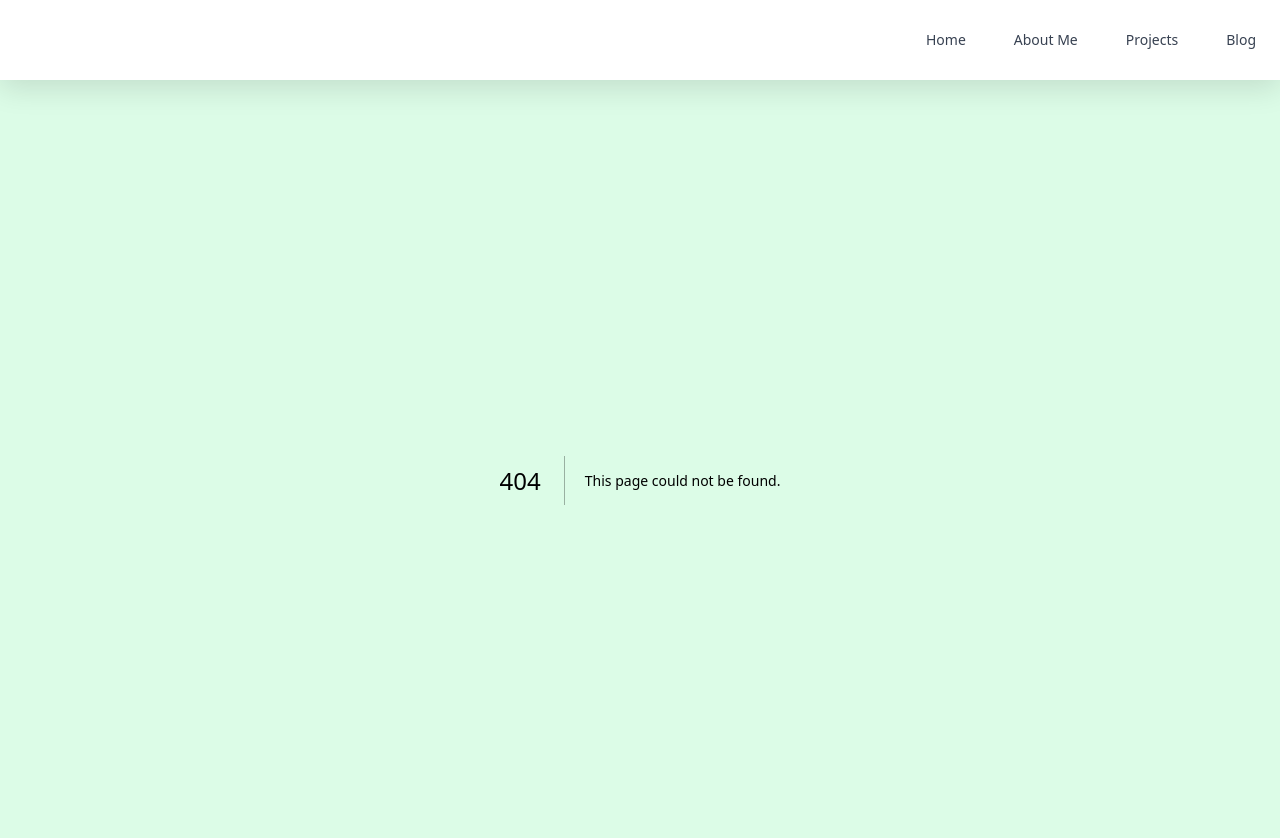
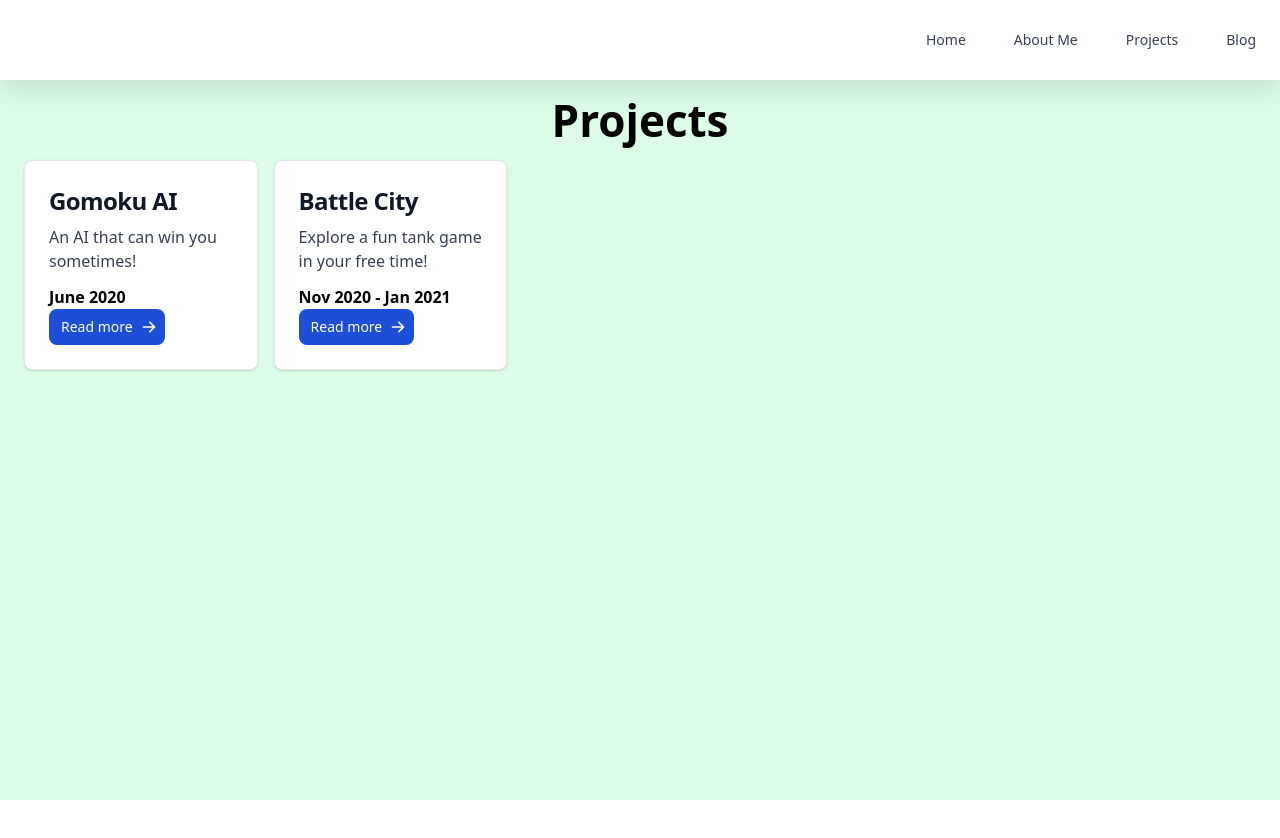
Before and after one commit to longtran1904/nextjs-blog, a Next.js app: page /projects in a window 1280 px wide. Before the commit this address had no page. Shown: the top 838 px of the page. After the commit the page ends 800 px from the top, so only its background shows below. Built offline with nearby package versions, Linux system fonts and the light colour scheme.

Commit message:
add project cards

```diff
--- /dev/null
+++ b/content/projects.json
@@ -0,0 +1,11 @@
+[
+    {
+        "title": "20x20 Tic-Tac-Toe AI",
+        "subheading": "An AI bot that can defeat you in 20x20 game sometimes"
+    },
+    {
+        "title": "Battle City Game",
+        "subheading": "An implementation of of Battle City Game (1986)"
+    }
+
+]
--- /dev/null
+++ b/content/projects/BattleCity.md
@@ -0,0 +1,19 @@
+---
+title: Battle City
+short-description: Explore a fun tank game in your free time!
+thumbnail: https://raw.githubusercontent.com/samuel-ping/chat_stat/main/screenshots/chat_stat-header-color-cropped.png
+blur-rgb: 224,20,60
+start-date: Nov 2020
+end-date: Jan 2021
+repo-url: https://github.com/longtran1904/TANK_GAME_JAVA_LXA
+technologies: Java, Java Swing
+---
+
+## Summary
+You can replay your childhood Battle City here. This was my practice to exercise the power of OOP in Java in Object-Oriented Programming course.
+
+I made this project with my friend to practice all the foundational concepts of OOP, including:
+- SOLID principles
+- Abstraction, Inheritance, Encapsulation, Polymorphism
+- Singleton Pattern
+- Reverse Dependency for expandable code structures
--- /dev/null
+++ b/content/projects/GomokuAI.md
@@ -0,0 +1,17 @@
+---
+title: Gomoku AI
+short-description: An AI that can win you sometimes!
+thumbnail: https://raw.githubusercontent.com/samuel-ping/chat_stat/main/screenshots/chat_stat-header-color-cropped.png
+blur-rgb: 224,20,60
+start-date: June 2020
+end-date: June 2020
+repo-url: https://github.com/longtran1904/GomokuBot
+technologies: C++
+---
+## Summary
+
+Gomoku AI is a 20x20 version of Tic-tac-toe. A player wins when they score 5 moves in a row. It was interesting to implement Min-Max Tree. I made an effort to improve my skills in writing architectural programs in C++ and enhance AI, which included:
+
+- Implemeted Alpha-beta Pruning to reduce run-time of each move by 60%.
+- Created heuristics function that deliver move's accuracy up to 70% within 2 seconds.
+- Organizing my code using OOP and splitting files into singular modules for accessible and expandable structures, following SOLID rules.
--- a/lib/posts.js
+++ b/lib/posts.js
@@ -4,10 +4,11 @@ import matter from 'gray-matter';
 import { remark } from 'remark';
 import html from 'remark-html';
 
-const postsDirectory = path.join(process.cwd(), 'posts');
 
-export function getSortedPostsData() {
-  // Get file names under /posts
+
+export function getSortedPostsData(subpath) {
+  const postsDirectory = path.join(process.cwd(), subpath);
+  // Get file names under /subpath
   const fileNames = fs.readdirSync(postsDirectory);
   const allPostsData = fileNames.map((fileName) => {
     // Remove ".md" from file name to get id
@@ -22,7 +23,8 @@ export function getSortedPostsData() {
     // Combine the data with the id
     return {
       id,
-      ...matterResult.data,
+      description: matterResult.content,
+      details: matterResult.data,
     };
   });
   // Sort posts by date
--- a/pages/index.js
+++ b/pages/index.js
@@ -51,12 +51,12 @@ export default function Home({ allPostsData, taglines }) {
           <section>
               <h2>Blog</h2>
               <ul>
-              {allPostsData.map(({ id, date, title }) => (
-                  <li key={id}>
-                  <Link href={`/posts/${id}`}>{title}</Link>
+              {allPostsData.map((post) => (
+                  <li key={post.id}>
+                  <Link href={`/posts/${post.id}`}>{post.details.title}</Link>
                   <br />
                   <small >
-                      <Date dateString={date} />
+                      <Date dateString={post.details.date} />
                   </small>
                   </li>
               ))}
@@ -68,10 +68,11 @@ export default function Home({ allPostsData, taglines }) {
 }
 
 export async function getStaticProps(){
-  const allPostsData = getSortedPostsData();
+  const allPostsData = getSortedPostsData("/posts");
+  console.log(allPostsData);
   return{
     props: {
-      allPostsData,
+      allPostsData: allPostsData,
       taglines: HomeData.taglines,
     },
   }
--- /dev/null
+++ b/pages/projects.js
@@ -0,0 +1,44 @@
+import Image from "next/image"
+import ProjectsContent from "../content/projects.json"
+import { getSortedPostsData } from "../lib/posts"
+export default function Projects({projects}){
+    return(
+        <>
+        <h1 className="text-center my-5">Projects</h1>
+        <div className="mx-6 mb-3 grid grid-cols-1 gap-4 sm:grid-cols-3 lg:grid-cols-5">
+            {projects.map((project) => (
+                <div className="max-w-sm p-6 bg-white border border-gray-200 rounded-lg shadow dark:bg-gray-800 dark:border-gray-700">
+                    <a href="#">
+                        <h5 className="mb-2 text-2xl font-bold tracking-tight text-gray-900 dark:text-white">{project.details.title}</h5>
+                    </a>
+                    <p className="mb-3 font-normal text-gray-700 dark:text-gray-400">{project.details['short-description']}</p>
+                    <h3>
+                        {project.details['start-date']}
+                        {project.details['end-date'] === project.details['start-date'] ? (
+                        <></>
+                        ) : project.details['end-date'] === '' ? (
+                        ' - Present'
+                        ) : (
+                        ` - ${project.details['end-date']}`
+                        )}
+                    </h3>
+                    <a href="#" className="inline-flex items-center px-3 py-2 text-sm font-medium text-center text-white bg-blue-700 rounded-lg hover:bg-blue-800 focus:ring-4 focus:outline-none focus:ring-blue-300 dark:bg-blue-600 dark:hover:bg-blue-700 dark:focus:ring-blue-800">
+                        Read more
+                        <svg aria-hidden="true" className="w-4 h-4 ml-2 -mr-1" fill="currentColor" viewBox="0 0 20 20" xmlns="http://www.w3.org/2000/svg"><path fill-rule="evenodd" d="M10.293 3.293a1 1 0 011.414 0l6 6a1 1 0 010 1.414l-6 6a1 1 0 01-1.414-1.414L14.586 11H3a1 1 0 110-2h11.586l-4.293-4.293a1 1 0 010-1.414z" clip-rule="evenodd"></path></svg>
+                    </a>
+                </div>
+            ))}
+        </div>
+        </>
+    )
+}
+
+export async function getStaticProps(){
+    const projects = getSortedPostsData('/content/projects')
+    console.log(projects)
+    return {
+        props: {
+            projects
+        }
+    }
+}
```
